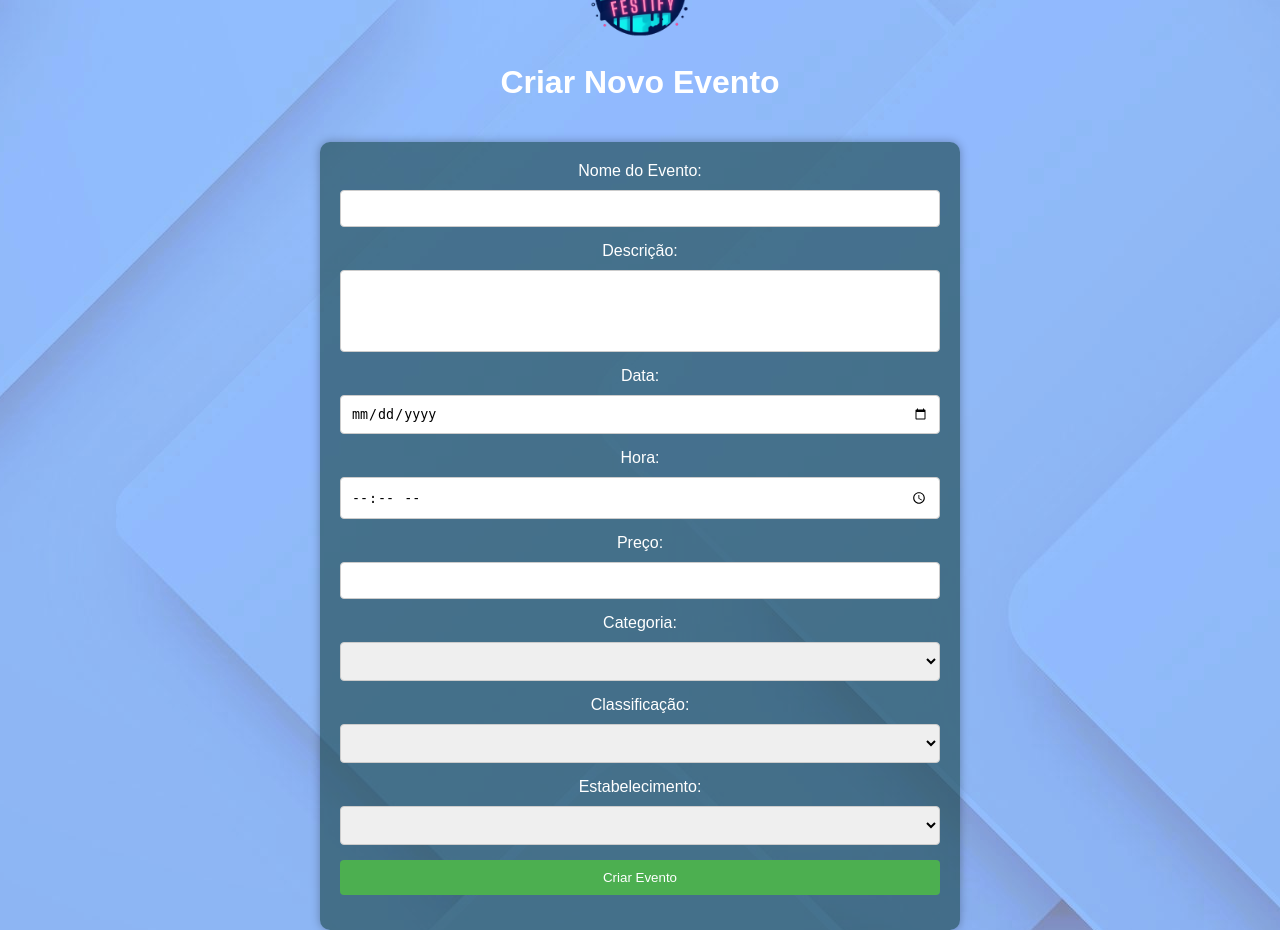
After one commit to Festify-ProjectWeb/Festify, a PHP site: page /telacadastro.html in a window 1280 px wide. The commit adds this page. Run offline with PHP 8.4, Linux system fonts and the light colour scheme; lists and menus that the app fills with data are empty.

Commit message:
Tela de cadastro 1.0
Desenvolvimento da tela de cadastro

```diff
--- a/faleconosco.html
+++ b/faleconosco.html
@@ -14,8 +14,8 @@
 <body>
 
     <div class="header">
-        <a href="/_Festify/index.html">Home</a>
-        <a href="#eventos">Eventos</a>
+        <a href="index.html">Home</a>
+        <a href="eventos.html">Eventos</a>
         <a href="#localização">Localização</a>
     </div>
 
--- /dev/null
+++ b/styles/telacadastro.css
@@ -0,0 +1,66 @@
+body {
+    margin: 0;
+    padding: 0;
+    font-family: Arial, sans-serif;
+    background-image: url('../images/background4.jpg');
+    background-size: auto;
+    background-color: rgb(0, 0, 0);
+    background-position: center;
+    background-repeat: no-repeat;
+    display: flex;
+    flex-direction: column;
+    align-items: center;
+    justify-content: center;
+    height: 100vh;
+    color: white;
+}
+
+header {
+    text-align: center;
+    margin-bottom: 20px;
+}
+
+header img {
+    padding-top: 20%;
+    width: 100px;
+    height: auto;
+}
+
+form {
+    background-color: rgba(13, 59, 59, 0.568);
+    padding: 20px;
+    text-decoration-color: black;
+    border-radius: 10px;
+    box-shadow: 0 0 10px rgba(0, 0, 0, 0.3);
+    display: flex;
+    flex-direction: column;
+    align-items: center;
+    width: 100%;
+    max-width: 600px;
+}
+
+textarea {
+    resize: none;
+
+  }
+
+label {
+    margin-bottom: 10px;
+    display: block;
+}
+
+input, textarea, select {
+    width: 100%;
+    padding: 10px;
+    margin-bottom: 15px;
+    box-sizing: border-box;
+    border: 1px solid #ccc;
+    border-radius: 4px;
+}
+
+input[type="submit"] {
+    background-color: #4caf50;
+    color: white;
+    cursor: pointer;
+    border: none;
+}
--- /dev/null
+++ b/telacadastro.html
@@ -0,0 +1,46 @@
+<!DOCTYPE html>
+<html lang="pt-br">
+<head>
+    <meta charset="UTF-8">
+    <meta name="viewport" content="width=device-width, initial-scale=1.0">
+    <title>Criar Novo Evento</title>
+    <link rel="stylesheet" href="styles/telacadastro.css">
+</head>
+<body>
+    <header>
+        <a href="index.php">Voltar</a>
+        <div>
+            <img src="images/png-FESTIFY.png" alt="Logo da sua empresa">
+            <h1>Criar Novo Evento</h1>
+        </div>
+    </header>
+
+    <form>
+        <label for="nome">Nome do Evento:</label>
+        <input type="text" id="nome" name="nome" required>
+
+        <label for="descricao">Descrição:</label>
+        <textarea id="descricao" name="descricao" rows="4" required></textarea>
+
+        <label for="data">Data:</label>
+        <input type="date" id="data" name="data" required>
+
+        <label for="hora">Hora:</label>
+        <input type="time" id="hora" name="hora" required>
+
+        <label for="preco">Preço:</label>
+        <input type="number" id="preco" name="preco" step="0.01" required>
+
+        <label for ="categoria">Categoria:</label>
+        <select id="categoria" name="categoria" required></select>
+
+        <label for ="classificação">Classificação:</label>
+        <select id="classificação" name="classificação" required></select>
+
+        <label for ="estabelecimento">Estabelecimento:</label>
+        <select id="estabelecimento" name="estabelecimento" required></select>
+
+        <input type="submit" value="Criar Evento">
+    </form>
+</body>
+</html>
```
Also changed, not shown: styles/faleconosco.css (+23 -9 lines), styles/home.css (+18 -17 lines).
